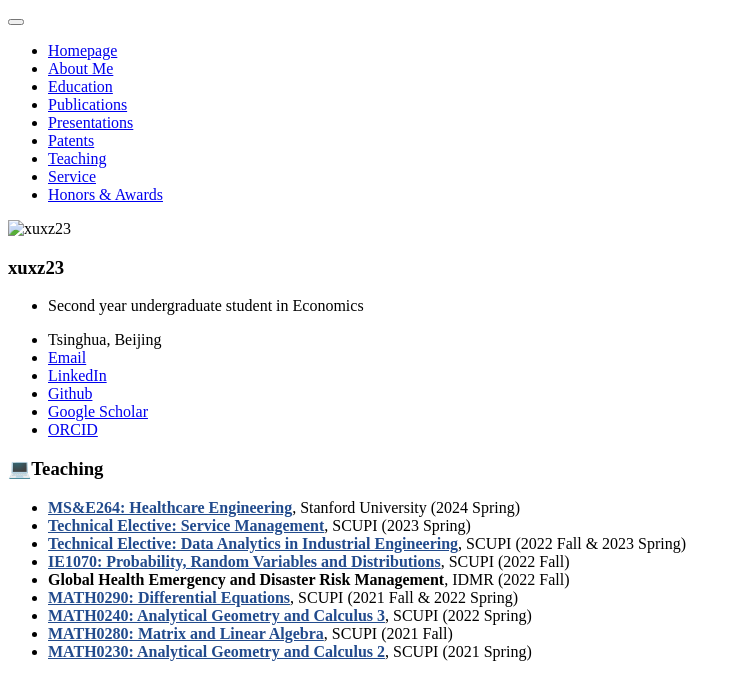
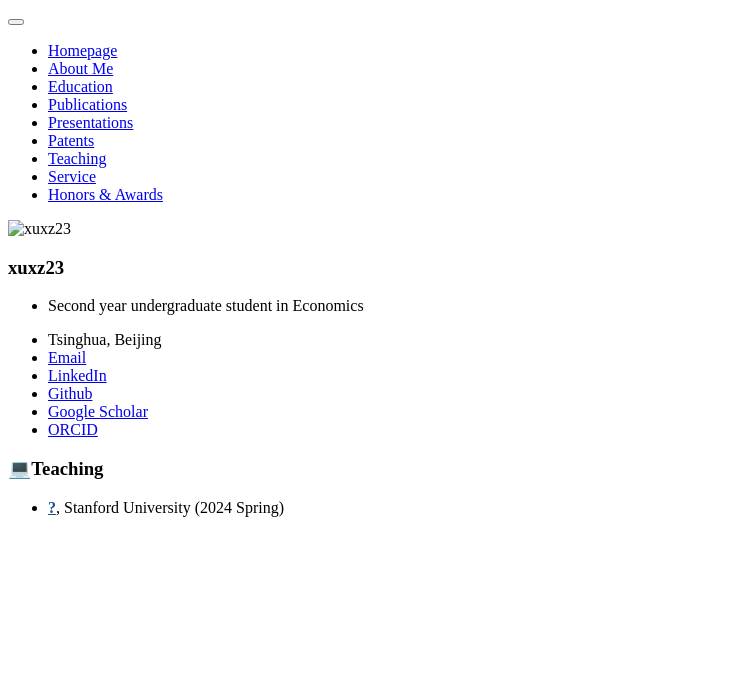
Before and after one commit to xuxz23/xuxz23.github.io, a Jekyll site: the page built from _pages/includes/teaching.md, in a window 1280 px wide. Shown: the top 700 px of the page, without its empty margins (0-741 px from the left). Built offline with Jekyll 4.4.1, drawn with Linux system fonts in a browser that asks for light colours; our own code applies the rules of GitHub Pages for plain Markdown files.

Commit message:
teaching

```diff
--- a/_pages/includes/teaching.md
+++ b/_pages/includes/teaching.md
@@ -1,11 +1,3 @@
 # 💻Teaching
 
-- [**MS&E264: Healthcare Engineering**](https://explorecourses.stanford.edu/search?view=catalog&filter-coursestatus-Active=on&page=0&catalog=&academicYear=20232024&q=MS%26E+264&collapse=){:style="color:#224B8D"}, Stanford University (2024 Spring)
-- [**Technical Elective: Service Management**](https://scupi.scu.edu.cn/wp-content/uploads/2023/03/Technical-Elective_Service-Management_LiuDi-3.pdf){:style="color:#224B8D"}, SCUPI (2023 Spring)
-- [**Technical Elective: Data Analytics in Industrial Engineering**](https://scupi.scu.edu.cn/wp-content/uploads/2023/03/Technical-Elective_Data-Analytics-in-Industrial-Engineering_LiuYang-3.pdf){:style="color:#224B8D"}, SCUPI (2022 Fall & 2023 Spring)
-- [**IE1070: Probability, Random Variables and Distributions**](https://scupi.scu.edu.cn/wp-content/uploads/2022/09/IE1070_Probability-and-Statistics_YangLiu.pdf){:style="color:#224B8D"}, SCUPI (2022 Fall)
-- **Global Health Emergency and Disaster Risk Management**, IDMR (2022 Fall)
-- [**MATH0290: Differential Equations**](https://scupi.scu.edu.cn/wp-content/uploads/2022/03/MATH0290-Differential-Equations-Robin-Cunningham-1.pdf){:style="color:#224B8D"}, SCUPI (2021 Fall & 2022 Spring)
-- [**MATH0240: Analytical Geometry and Calculus 3**](https://scupi.scu.edu.cn/wp-content/uploads/2022/03/MATH0240-Analytic-Geometry-and-Calculus-3-sec1-Yang-Zheng-1.pdf){:style="color:#224B8D"}, SCUPI (2022 Spring)
-- [**MATH0280: Matrix and Linear Algebra**](https://scupi.scu.edu.cn/wp-content/uploads/2021/09/MATH0280-Matrices-and-Linear-Algebra-sec1-Yang-Zheng-1.pdf){:style="color:#224B8D"}, SCUPI (2021 Fall)
-- [**MATH0230: Analytical Geometry and Calculus 2**](https://scupi.scu.edu.cn/wp-content/uploads/2021/03/Math-230-Analytic-Geometry-and-Calculus-2-Yang-Zheng.pdf){:style="color:#224B8D"}, SCUPI (2021 Spring)
+- [**?**](https://explorecourses.stanford.edu/search?view=catalog&filter-coursestatus-Active=on&page=0&catalog=&academicYear=20232024&q=MS%26E+264&collapse=){:style="color:#224B8D"}, Stanford University (2024 Spring)
```
